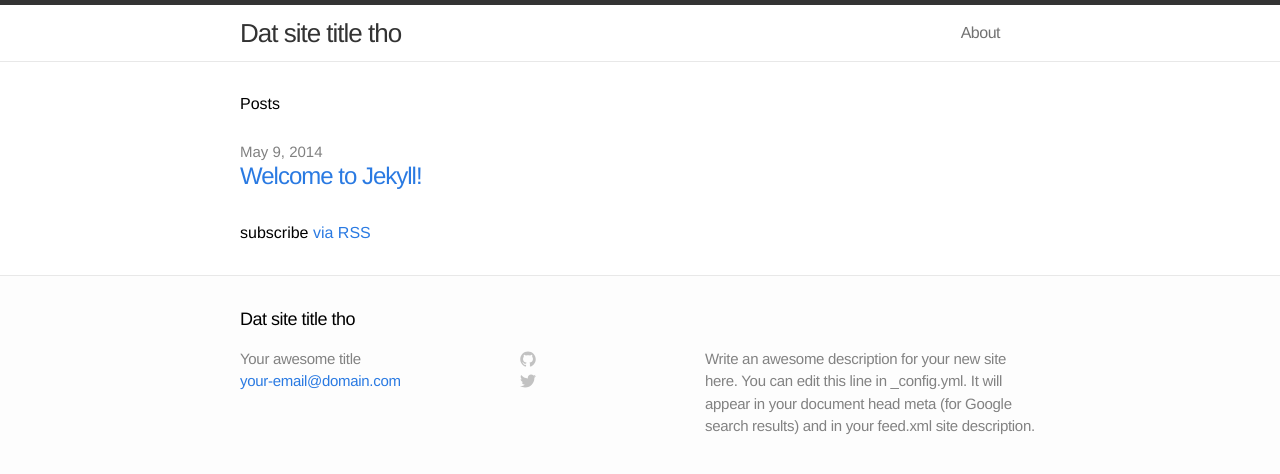
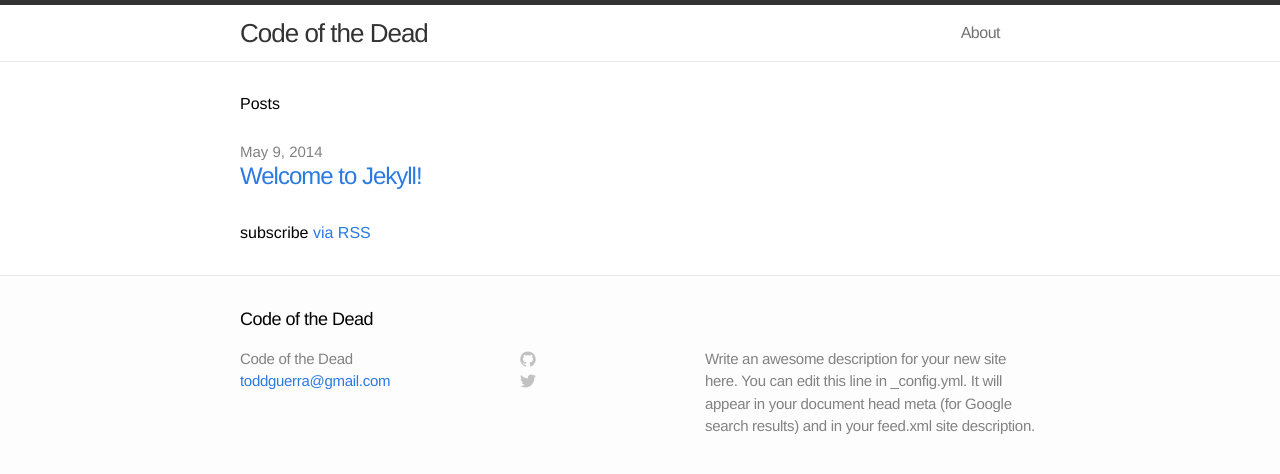
Before and after one commit to gutsy/gutsy.github.io, a Jekyll site: the page built from index.html, in a window 1280 px wide. Shown: the top 474 px of the page. Built offline with Jekyll 4.4.1, drawn with Linux system fonts in a browser that asks for light colours.

Commit message:
adding a lil' bit o' data

```diff
--- a/_config.yml
+++ b/_config.yml
@@ -1,10 +1,10 @@
 # Site settings
-name: Dat site title tho
-title: Your awesome title
-email: your-email@domain.com
+name: Code of the Dead
+title: Code of the Dead
+email: toddguerra@gmail.com
 description: "Write an awesome description for your new site here. You can edit this line in _config.yml. It will appear in your document head meta (for Google search results) and in your feed.xml site description."
 baseurl: ""
-url: "http://yourdomain.com"
+url: "http://gutsy.github.io/"
 
 # Build settings
 markdown: kramdown
```
